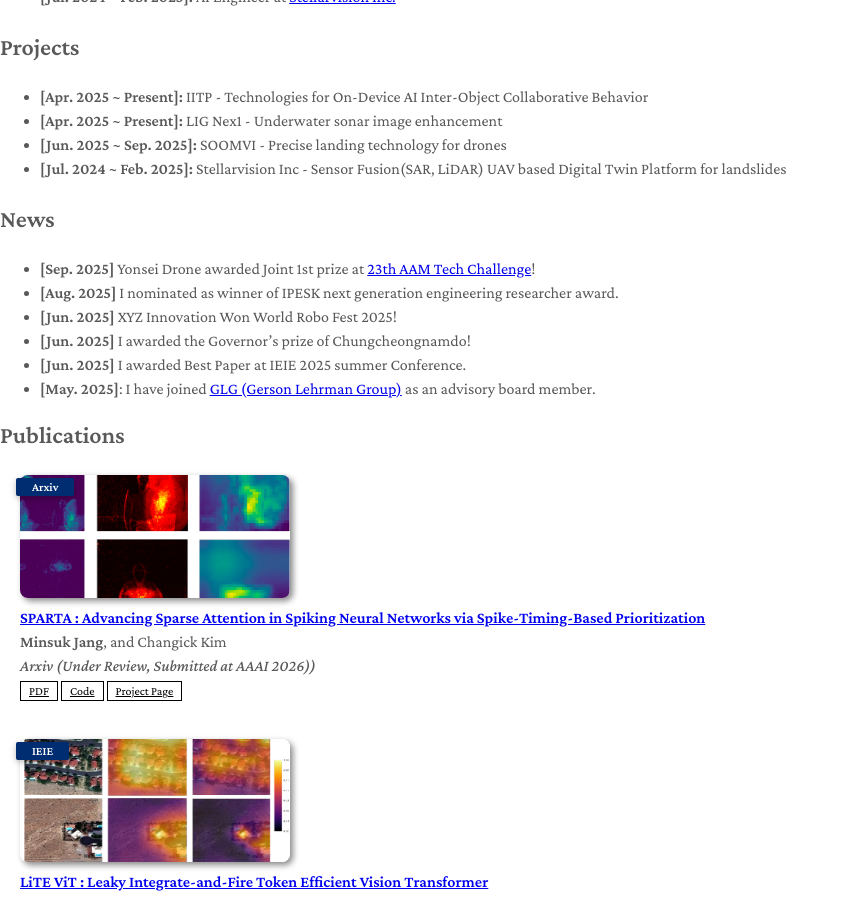
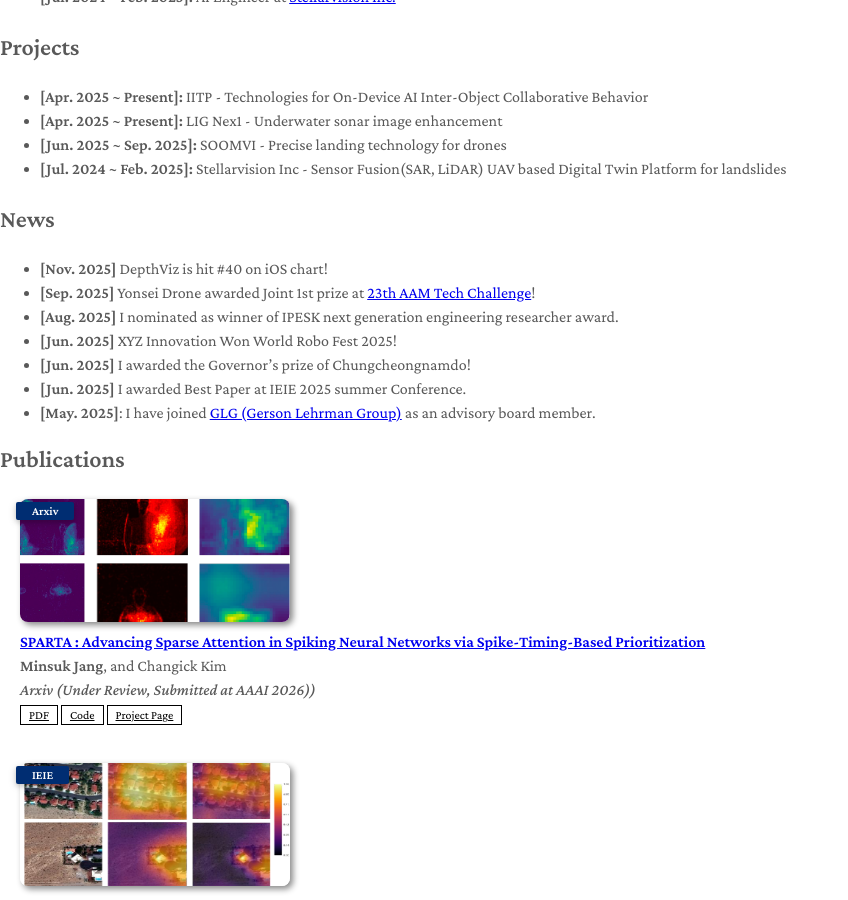
Before and after one commit to tersite1/tersite1.github.io, a Jekyll site: the page built from index.md, in a window 1280 px wide and 900 px high, scrolled down 1469 px. Shown: the whole window, without its empty margins (0-848 px from the left). Built offline with Jekyll 4.4.1, drawn with Linux system fonts in a browser that asks for light colours; a style sheet for code colours, icons or effects is not loaded; our own code applies the rules of GitHub Pages for plain Markdown files.

Commit message:
Update index.md

```diff
--- a/index.md
+++ b/index.md
@@ -39,6 +39,7 @@ I am an M.S. student at KAIST, currently in the [Computational Intelligence Labo
 
 
 ## News
+* **[Nov. 2025]** DepthViz is hit #40 on iOS chart!
 * **[Sep. 2025]** Yonsei Drone awarded Joint 1st prize at [23th AAM Tech Challenge](https://www.knnews.co.kr/m2/mView.php?idxno=1469998)!
 * **[Aug. 2025]** I nominated as winner of IPESK next generation engineering researcher award.
 * **[Jun. 2025]** XYZ Innovation Won World Robo Fest 2025!
```
